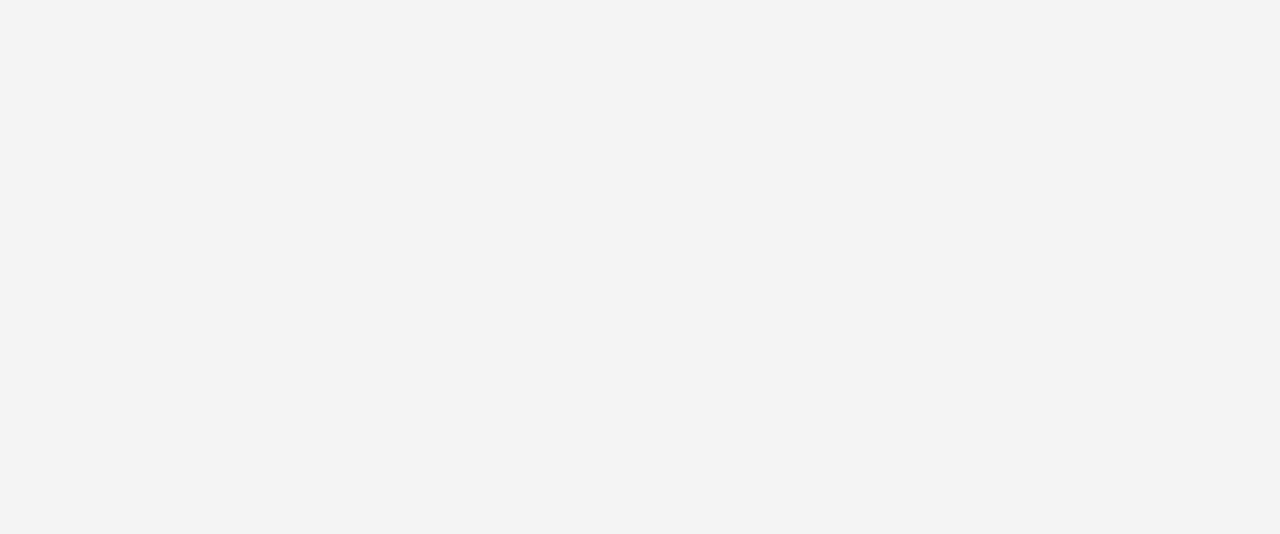
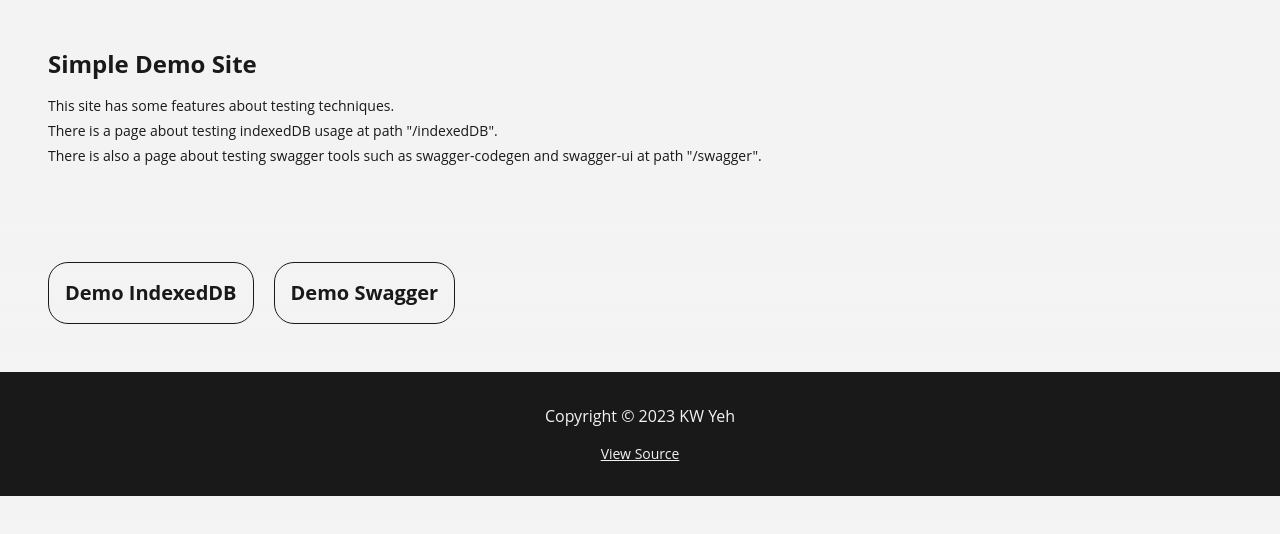
Before and after one commit to kwei/demoPages, a Next.js app in the folder my-app/: page / in a window 1280 px wide. Shown: the top 534 px of the page. Built offline with nearby package versions, Linux system fonts and the light colour scheme.

Commit message:
feat: swagger-ui

```diff
--- a/my-app/src/apiModules/js/client/models/index.ts
+++ b/my-app/src/apiModules/js/client/models/index.ts
@@ -1,2 +1,3 @@
 export * from './page';
+export * from './page-desc';
 export * from './test';
--- a/my-app/src/app/api/pageTitle/[id]/route.ts
+++ b/my-app/src/app/api/pageTitle/[id]/route.ts
@@ -1,7 +1,11 @@
 import { NextApiResponse } from "next";
 import { NextRequest, NextResponse } from "next/server";
+import { ApiPageDescResType } from "./type";
 
 export async function GET(req: NextRequest, res: NextApiResponse<string>) {
     const id = req.url?.slice(req.url.lastIndexOf('/') + 1)
-    return NextResponse.json({ data: 'Use swagger-codegen to generate the client api sdk from the swagger.yaml file.'})
+    return NextResponse.json({ data: [
+        'Use swagger-codegen to generate the client api sdk from the swagger.yaml file.',
+        'Use swagger-ui-react to show the API document.'
+    ]} as ApiPageDescResType)
 }
--- /dev/null
+++ b/my-app/src/app/api/pageTitle/[id]/type.d.ts
@@ -0,0 +1,3 @@
+export interface ApiPageDescResType {
+    data: string[]
+}
--- a/my-app/src/app/page.tsx
+++ b/my-app/src/app/page.tsx
@@ -1,7 +1,56 @@
+import { Card } from "@/components/Card";
+import { Footer } from "@/components/Footer";
+import { Header } from "@/components/Header";
+import Link from "next/link";
+
+export const metadata = {
+  openGraph: {
+      title: 'Online Demo Base Page',
+      siteName: 'Online Demo Base Page',
+      description: 'Using Next.js and React.js to implement a demo page.',
+      url: 'https://indexed-db-example.vercel.app/',
+      images: [
+      {
+          url: '/assets/images/og.png',
+          width: 600,
+          height: 600,
+      },
+      ],
+      authors: ['KW'],
+      locale: 'en-US',
+      type: 'website'
+  }
+}
+
+const PAGE_TITLE = 'Simple Demo Site'
+const PAGE_DESC1 = 'This site has some features about testing techniques.'
+const PAGE_DESC2 = 'There is a page about testing indexedDB usage at path "/indexedDB".'
+const PAGE_DESC3 = 'There is also a page about testing swagger tools such as swagger-codegen and swagger-ui at path "/swagger".'
+
 export default function Home() {
   return (
-    <main className="relative flex w-screen h-screen flex-col p-4 md:p-8 ml:p-12">
+    <>
+      <Header title={PAGE_TITLE} descList={[PAGE_DESC1, PAGE_DESC2, PAGE_DESC3]} />
 
-    </main>
+      <main className="relative flex w-full h-full flex-row flex-wrap gap-5 p-4 md:p-8 ml:p-12">
+
+        <Link
+          className="p-4 cursor-pointer select-none border border-solid border-[var(--border-rgb)] rounded-5 font-bold text-xl"
+          href='./indexedDB'
+        >
+          Demo IndexedDB
+        </Link>
+
+        <Link
+          className="p-4 cursor-pointer select-none border border-solid border-[var(--border-rgb)] rounded-5 font-bold text-xl"
+          href='./swagger'
+        >
+          Demo Swagger
+        </Link>
+
+      </main>
+
+      <Footer />
+    </>
   )
 }
--- a/my-app/src/app/swagger/page.tsx
+++ b/my-app/src/app/swagger/page.tsx
@@ -7,9 +7,10 @@ import { getTestInfo, getPageInfo } from "@/utils/apiAdapter";
 import { ApiTestResType } from "../api/test/type";
 import { ApiPageTitleResType } from "../api/pageTitle/type";
 import ApiDoc from "./ApiDoc";
+import { ApiPageDescResType } from "../api/pageTitle/[id]/type";
 
 export default function Home() {
-    const [pageDesc, setPageDesc] = useState<string>('Loading...')
+    const [pageDesc, setPageDesc] = useState<string[]>(['Loading...'])
     const [pageTitle, setPageTitle] = useState<string>('Loading...')
 
     useEffect(() => {
@@ -31,7 +32,7 @@ export default function Home() {
         .then(res => {
             console.log("get user info with id: ", res)
             if (!res) return
-            const data = res as ApiPageTitleResType
+            const data = res as ApiPageDescResType
             setPageDesc(data.data)
         })
 
@@ -49,7 +50,7 @@ export default function Home() {
 
     return (
     <>
-        <Header title={pageTitle} descList={[pageDesc]} />
+        <Header title={pageTitle} descList={pageDesc} />
 
         <main className="relative flex w-full h-full flex-row flex-wrap gap-5 p-4 md:p-8 ml:p-12">
             <ApiDoc />
```
Also changed, not shown: my-app/public/assets/swagger/swagger.yaml (+9 -1 lines), my-app/src/apiModules/js/client/apis/default-api.ts (+4 -3 lines), my-app/src/apiModules/js/client/models/page-desc.ts (added, +26 -0 lines).
